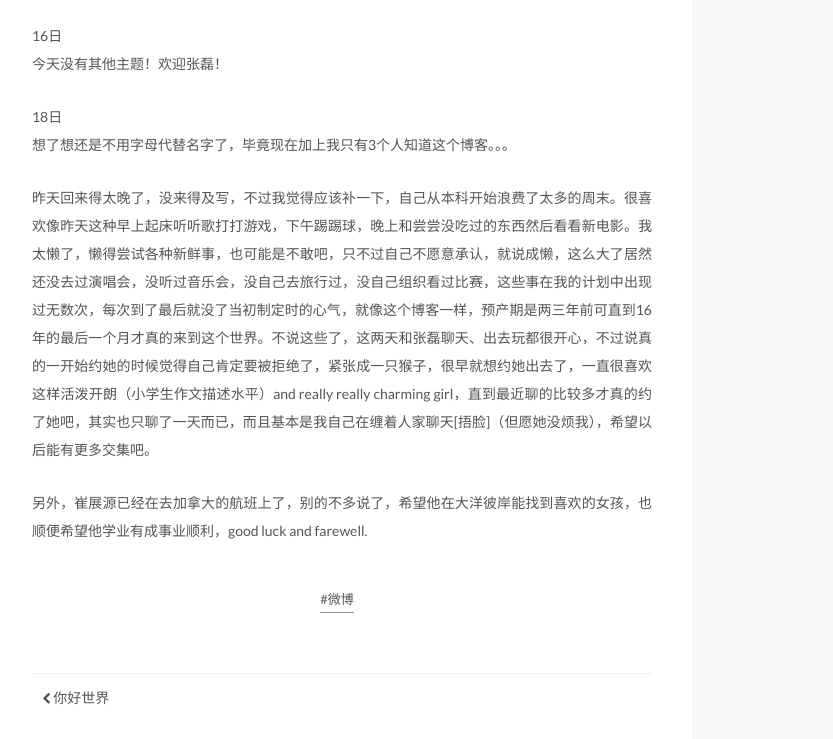
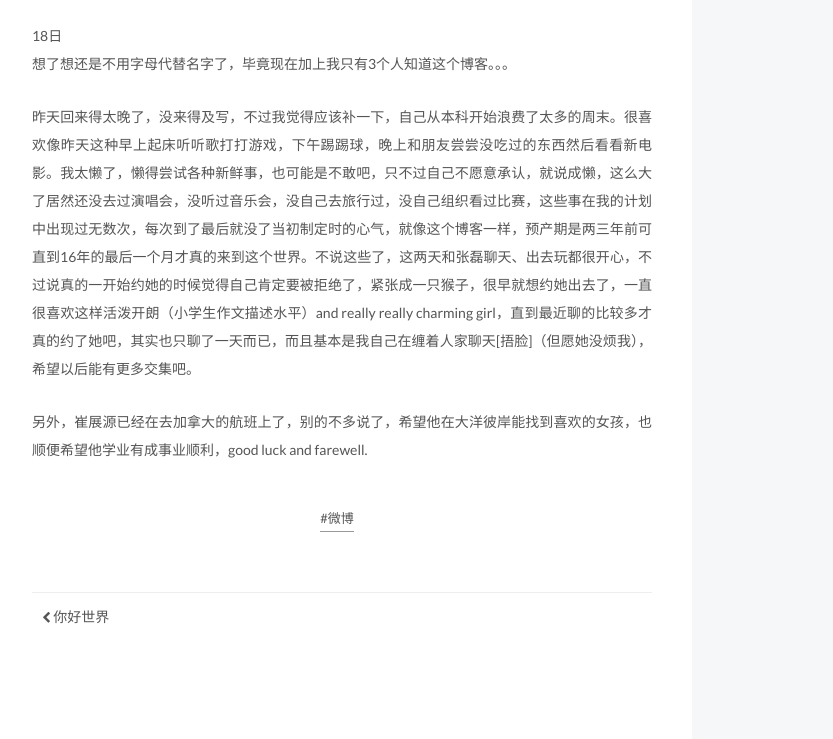
Before and after one commit to vzgh/mysite.github.io, a plain HTML site: page 2016/12/13/微博/index.html in a window 1280 px wide. Shown: the part 986-1725 px from the top of the page, without its empty margins (428-1261 px from the left). Drawn offline with Linux system fonts and the light colour scheme.

Commit message:
Site updated: 2016-12-19 11:12:12

```diff
--- a/2016/12/13/微博/index.html
+++ b/2016/12/13/微博/index.html
@@ -91,7 +91,7 @@
 <meta property="og:site_name" content="我在保卫处">
 <meta property="og:description" content="很多时候想记录一下生活，又写不出什么长篇大论，所以，点滴都放在这里了，记录一下平凡生活中不平凡的事">
 <meta property="og:image" content="http://yoursite.com/images/dujiangyan.jpg">
-<meta property="og:updated_time" content="2016-12-18T14:02:14.677Z">
+<meta property="og:updated_time" content="2016-12-19T03:11:49.353Z">
 <meta name="twitter:card" content="summary">
 <meta name="twitter:title" content="GH的日常">
 <meta name="twitter:description" content="很多时候想记录一下生活，又写不出什么长篇大论，所以，点滴都放在这里了，记录一下平凡生活中不平凡的事">
@@ -276,9 +276,8 @@
         <p>很多时候想记录一下生活，又写不出什么长篇大论，所以，点滴都放在这里了，记录一下平凡生活中不平凡的事<br><a id="more"></a></p>
 <h1 id="2016年"><a href="#2016年" class="headerlink" title="2016年"></a>2016年</h1><h2 id="12月"><a href="#12月" class="headerlink" title="12月"></a>12月</h2><p>13日<br>听云音乐的时候看到Liekkas下的评论全是“32岁的亨利就坐在那里，深情地目光望过去，都是自己22岁的影子”正好得空，看了一期<a href="http://tv.cntv.cn/video/C10406/526eaa22b1fa43ef8dae5e08f2f50644" target="_blank" rel="external"><strong>【天下足球】亨利：谁与争锋</strong></a>，bgm:<a href="http://music.163.com/#/m/song?id=3413895&amp;userid=95897981" target="_blank" rel="external"><strong><em>Liekkas</em></strong></a>，深深地被这期节目打动，迫不及待地又找了同样精彩的一期，“当年嘲笑小贝是花瓶的球员早已退役，而小贝仍在征战欧冠”<strong>【天下足球】贝影</strong>，<a href="http://tv.cntv.cn/video/C10406/727c7e7ef31e4f09865f00ed59143b97" target="_blank" rel="external"><strong>上</strong></a>，<a href="http://tv.cntv.cn/video/C10406/727c7e7ef31e4f09865f00ed59143b97" target="_blank" rel="external"><strong>下</strong></a>，<a href="http://tv.cntv.cn/video/C10406/be44432476f44cbdb4d6ce6c59889fde" target="_blank" rel="external"><strong>大结局</strong></a>，bgm:<a href="http://music.163.com/#/m/song?id=16232697&amp;userid=95897981" target="_blank" rel="external"><strong><em>Because Of You</em></strong></a>，那天晚上忘了自己看了多久的节目，回寝室的路上半天回不过神来</p>
 <p>14日<br>同学借移动硬盘，还回来的时候我就顺便插上看了看，看到之前去都江堰的照片，挺不错的，想起初中时买《灌篮》杂志看到的一期主题，同学少年指点江山<br><img src="/images/dujiangyan.jpg" alt=""></p>
-<p>16日<br>今天没有其他主题！欢迎张磊！</p>
 <p>18日<br>想了想还是不用字母代替名字了，毕竟现在加上我只有3个人知道这个博客。。。</p>
-<p>昨天回来得太晚了，没来得及写，不过我觉得应该补一下，自己从本科开始浪费了太多的周末。很喜欢像昨天这种早上起床听听歌打打游戏，下午踢踢球，晚上和尝尝没吃过的东西然后看看新电影。我太懒了，懒得尝试各种新鲜事，也可能是不敢吧，只不过自己不愿意承认，就说成懒，这么大了居然还没去过演唱会，没听过音乐会，没自己去旅行过，没自己组织看过比赛，这些事在我的计划中出现过无数次，每次到了最后就没了当初制定时的心气，就像这个博客一样，预产期是两三年前可直到16年的最后一个月才真的来到这个世界。不说这些了，这两天和张磊聊天、出去玩都很开心，不过说真的一开始约她的时候觉得自己肯定要被拒绝了，紧张成一只猴子，很早就想约她出去了，一直很喜欢这样活泼开朗（小学生作文描述水平）and really really charming girl，直到最近聊的比较多才真的约了她吧，其实也只聊了一天而已，而且基本是我自己在缠着人家聊天[捂脸]（但愿她没烦我），希望以后能有更多交集吧。</p>
+<p>昨天回来得太晚了，没来得及写，不过我觉得应该补一下，自己从本科开始浪费了太多的周末。很喜欢像昨天这种早上起床听听歌打打游戏，下午踢踢球，晚上和朋友尝尝没吃过的东西然后看看新电影。我太懒了，懒得尝试各种新鲜事，也可能是不敢吧，只不过自己不愿意承认，就说成懒，这么大了居然还没去过演唱会，没听过音乐会，没自己去旅行过，没自己组织看过比赛，这些事在我的计划中出现过无数次，每次到了最后就没了当初制定时的心气，就像这个博客一样，预产期是两三年前可直到16年的最后一个月才真的来到这个世界。不说这些了，这两天和张磊聊天、出去玩都很开心，不过说真的一开始约她的时候觉得自己肯定要被拒绝了，紧张成一只猴子，很早就想约她出去了，一直很喜欢这样活泼开朗（小学生作文描述水平）and really really charming girl，直到最近聊的比较多才真的约了她吧，其实也只聊了一天而已，而且基本是我自己在缠着人家聊天[捂脸]（但愿她没烦我），希望以后能有更多交集吧。</p>
 <p>另外，崔展源已经在去加拿大的航班上了，别的不多说了，希望他在大洋彼岸能找到喜欢的女孩，也顺便希望他学业有成事业顺利，good luck and farewell.</p>
 
 
```
